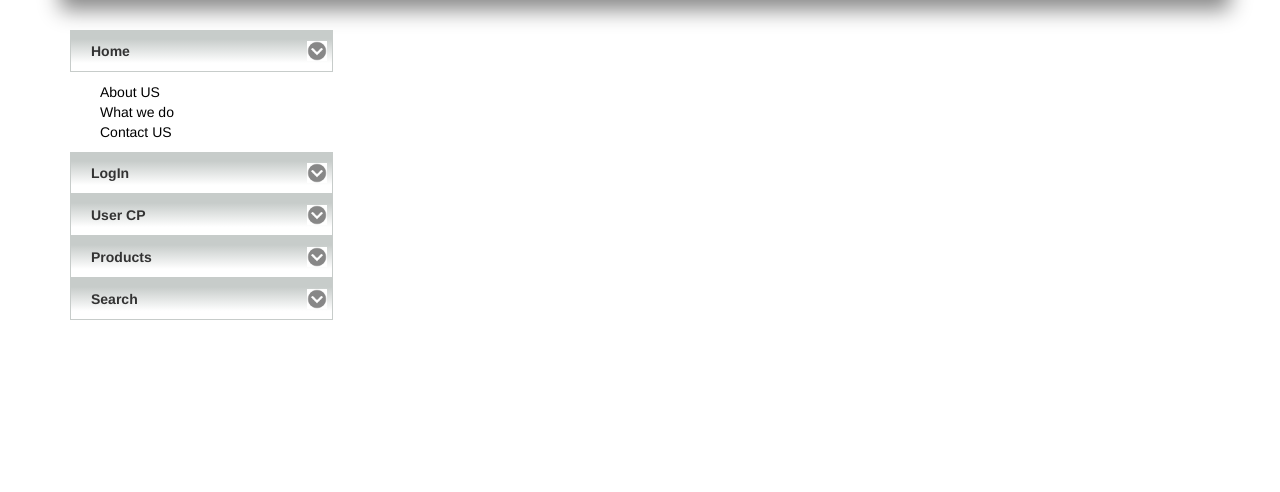
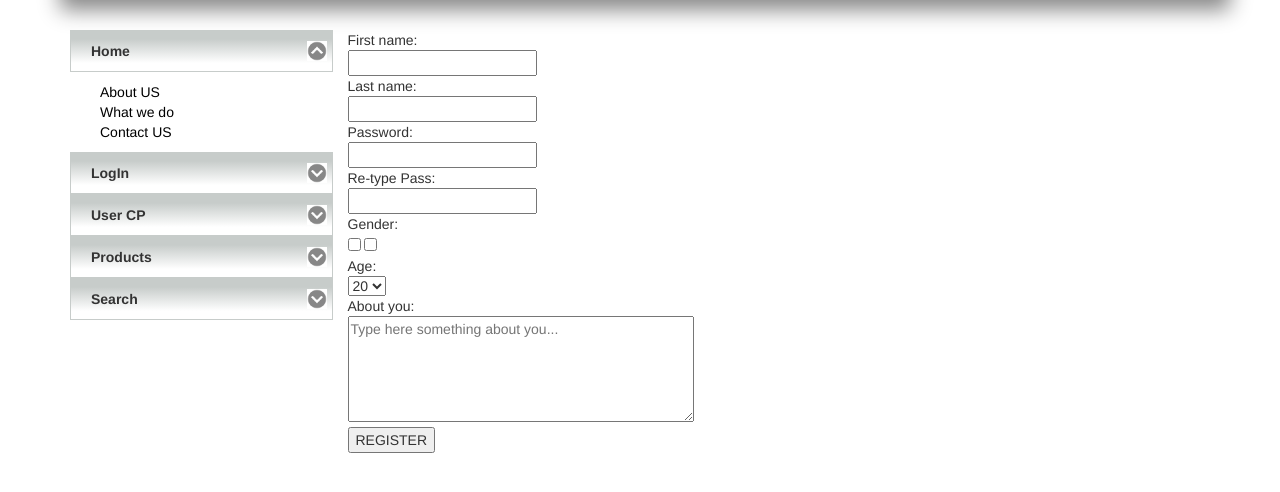
Before and after one commit to stefanitapatruna/quiz, a website: page app/index.html at #!/register in a window 1280 px wide. Shown: the part 100-592 px from the top of the page. Drawn offline with nearby package versions, Linux system fonts and the light colour scheme; some packages are replaced by stand-ins of ours; files that its build step writes are made by us from their sources.

Commit message:
register page

```diff
--- /dev/null
+++ b/app/html/pages/register.html
@@ -0,0 +1,48 @@
+<div id="registerForm" class="">
+	<form action="">
+		<div class="row">
+			<div class="">
+				<div class="">First name:</div>
+				<div class=""><input type="text" name="" ng-model=""></div>
+			</div>
+			<div class="">
+				<div class="">Last name:</div>
+				<div class=""><input type="text" name="" ng-model=""></div>
+			</div>
+			<div class="">
+				<div class="">Password:</div>
+				<div class=""><input type="password" name="" ng-model=""></div>
+			</div>
+			<div class="">
+				<div class="">Re-type Pass:</div>
+				<div class=""><input type="password" name="" ng-model=""></div>
+			</div>
+			<div class="">
+				<div class="">Gender:</div>
+				<div class="">
+					<input type="checkbox" name="gender" ng-model="">
+					<input type="checkbox" name="gender" ng-model="">
+				</div>
+			</div>
+			<div class="">
+				<div class="">Age:</div>
+				<div class="">
+					<select>
+						<option>20</option>
+						<option>21</option>
+						<option>22</option>
+						<option>23</option>
+						<option>24</option>
+					</select>
+				</div>
+			</div>
+			<div class="">
+				<div class="">About you:</div>
+				<div class=""><textarea rows="5" cols="40" placeholder="Type here something about you..."></textarea></div>
+			</div>
+			<div class="">
+				<div class=""><input type="submit" name="" value="REGISTER"></div>
+			</div>
+		</div>
+	</form>
+</div>
--- a/app/html/views/mainMenu.html
+++ b/app/html/views/mainMenu.html
@@ -1,5 +1,8 @@
 <div class="">
-	<div id="homePanel" class="section-title" ng-click="toggleTab('home')">Home</div>
+	<div id="homePanel" class="section-title" ng-click="toggleTab('home')">
+		<div ng-class="{'down-arrow':!expandedTabs.home, 'up-arrow':expandedTabs.home}"></div>
+		Home
+	</div>
 	<div class="subsection" ng-show="expandedTabs.home">
 		<a ui-sref="aboutUs">About US</a>
 		<a ui-sref="whatWeDo">What we do</a>
@@ -7,16 +10,22 @@
 	</div>
 </div>
 <div class="">
-	<div id="loginPanel" class="section-title" ng-click="toggleTab('login')">LogIn</div>
+	<div id="loginPanel" class="section-title" ng-click="toggleTab('login')">
+		<div ng-class="{'down-arrow':!expandedTabs.login, 'up-arrow':expandedTabs.login}"></div>
+		LogIn
+	</div>
 	<div class="subsection" ng-show="expandedTabs.login">
 		<label class="menu-label" for="userName">User Name:</label><input type="text" name="userName" class="menu-input">
 		<label class="menu-label" for="password">Password:</label><input type="password" name="password" class="menu-input">
 		<button class="main-menu-submit submit-button"> Submit </button>
-			<a class="main-menu-register-link" href="">Register Here</a>
+			<a class="main-menu-register-link" ui-sref="register">Register Here</a>
 	</div>
 </div>
 <div class="">
-	<div id="userCpPanel" class="section-title" ng-click="toggleTab('userCP')">User CP</div>
+	<div id="userCpPanel" class="section-title" ng-click="toggleTab('userCP')">
+		<div ng-class="{'down-arrow':!expandedTabs.userCP, 'up-arrow':expandedTabs.userCP}"></div>
+		User CP
+	</div>
 	<div class="subsection" ng-show="expandedTabs.userCP">
 		<a href="">Profile</a>
 		<a href="">My anounces</a>
@@ -24,7 +33,10 @@
 	</div>
 </div>
 <div class="">
-	<div id="productsPanel" class="section-title" ng-click="toggleTab('products')">Products</div>
+	<div id="productsPanel" class="section-title" ng-click="toggleTab('products')">
+		<div ng-class="{'down-arrow':!expandedTabs.products, 'up-arrow':expandedTabs.products}"></div>
+		Products
+	</div>
 	<div class="subsection" ng-show="expandedTabs.products">
 		<a href="">Produs</a>
 		<a href="">Produs</a>
@@ -38,7 +50,10 @@
 	</div>
 </div>
 <div class="" >
-	<div id="searchPanel" class="section-title" ng-click="toggleTab('search')">Search</div>
+	<div id="searchPanel" class="section-title" ng-click="toggleTab('search')">
+		<div ng-class="{'down-arrow':!expandedTabs.search, 'up-arrow':expandedTabs.search}"></div>
+		Search
+	</div>
 	<div class="subsection" ng-show="expandedTabs.search">
 		<label class="menu-label" for="carMake">Make:</label><input type="text" name="carMake" class="menu-input">
 		<label class="menu-label" for="carModel">Model:</label><input type="text" name="carModel" class="menu-input">
--- a/app/javascript/modules/base/baseController.js
+++ b/app/javascript/modules/base/baseController.js
@@ -29,6 +29,10 @@ angular.module('baseModule',['ui.router'])
 			url:'/contactUs',
 			templateUrl: 'html/pages/contactUs.html'
 		})
+		.state('register',{
+			url:'/register',
+			templateUrl: 'html/pages/register.html'
+		})
 		.state('root',{
 			url:'/',
 			templateUrl:'html/pages/aboutUs.html',
--- a/app/scss/style.scss
+++ b/app/scss/style.scss
@@ -30,15 +30,21 @@
 		&:hover{
 			background: linear-gradient(180deg, #c7ccca 40% , #fff 80% );
 		}
-		&:after{
-			content: " ";
+		.down-arrow{
 			position: absolute;
 			left: calc(100% - 25px);
 			width: 20px;
 			height: 20px;
 			background-image: url('../images/down_arrow.png') ;
 			background-size: 20px 20px;
-
+		}
+		.up-arrow{
+			position: absolute;
+			left: calc(100% - 25px);
+			width: 20px;
+			height: 20px;
+			background-image: url('../images/up_arrow.png') ;
+			background-size: 20px 20px;
 		}
 	}
 	.subsection{
--- a/public/javascript/modules/base/baseController.js
+++ b/public/javascript/modules/base/baseController.js
@@ -29,6 +29,10 @@ angular.module('baseModule',['ui.router'])
 			url:'/contactUs',
 			templateUrl: 'html/pages/contactUs.html'
 		})
+		.state('register',{
+			url:'/register',
+			templateUrl: 'html/pages/register.html'
+		})
 		.state('root',{
 			url:'/',
 			templateUrl:'html/pages/aboutUs.html',
```
Also changed, not shown: app/html/pages/login.html (deleted, +0 -1 lines), public/html/pages/register.html (added, +48 -0 lines), public/html/views/mainMenu.html (+21 -6 lines), public/css/style.css.
